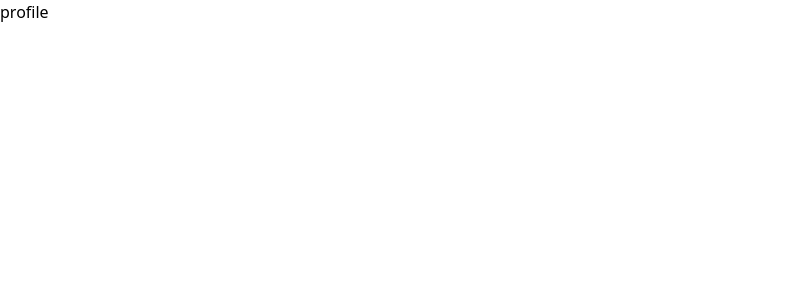
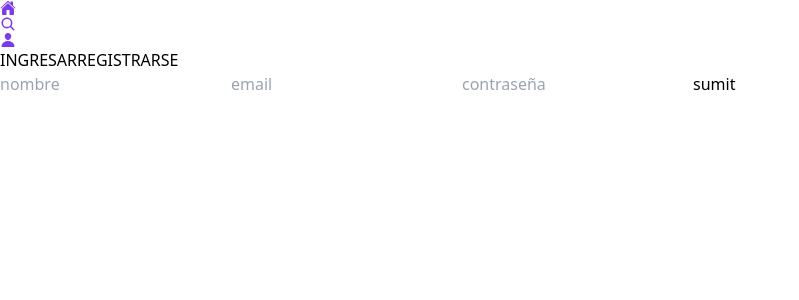
Before and after one commit to Luc0903/meta_tienda-frontend, a React (Vite) app: page /profile in a window 1280 px wide. Shown: the top 300 px of the page, without its empty margins (0-799 px from the left). Built offline with nearby package versions, Linux system fonts and the light colour scheme.

Commit message:
:recycle: Creating hook for admin functions and code formatting, adding profile page functinalities

```diff
--- a/src/components/NewProductForm.jsx
+++ b/src/components/NewProductForm.jsx
@@ -5,8 +5,9 @@ function NewProductForm({ productInputs, handleChange, handleSubmit, fileInput }
     <form onSubmit={handleSubmit} className=' flex flex-col'>
       {productInputs.map((elem) => {
         return (
+          <div key={elem.name}>
+            <label>{elem.label}</label>
             <input
-            key={elem.name}
               className={elem.styles}
               placeholder={elem.placeholder}
               name={elem.name}
@@ -14,53 +15,9 @@ function NewProductForm({ productInputs, handleChange, handleSubmit, fileInput }
               value={elem.value}
               autoComplete='off'
             />
+          </div>
         );
       })}
-      {/* <input
-        type='text'
-        className=''
-        placeholder='Nombre del producto'
-        name='name'
-        onChange={handleChange}
-        value={clotheInfo.name}
-        autoComplete='off'
-      />
-      <input
-        type='text'
-        className=''
-        placeholder='Info del producto'
-        name='description'
-        onChange={handleChange}
-        value={clotheInfo.description}
-        autoComplete='off'
-      />
-      <input
-        type='text'
-        className=''
-        placeholder='ej: Jeans, etc'
-        name='category'
-        onChange={handleChange}
-        value={clotheInfo.category}
-        autoComplete='off'
-      />
-      <input
-        type='text'
-        className=''
-        placeholder='Solo números'
-        name='price'
-        onChange={handleChange}
-        value={clotheInfo.price}
-        autoComplete='off'
-      />
-      <input
-        type='text'
-        className=''
-        placeholder='Solo números'
-        name='stock'
-        onChange={handleChange}
-        value={clotheInfo.stock}
-        autoComplete='off'
-      /> */}
       <input type='file' name='productImage' ref={fileInput} accept='image/png, image/jpeg' />
       <button className=' bg-black text-zinc-50' type='submit'>
         Agregar producto
--- /dev/null
+++ b/src/hooks/useAdminFunctions.js
@@ -0,0 +1,54 @@
+import { useState, createRef } from 'react';
+import axios from 'axios';
+
+function useAdminFunctions() {
+  const fileInput = createRef();
+
+  const initialValue = {
+    name: '',
+    description: '',
+    category: '',
+    price: '',
+    stock: '',
+  };
+
+  const [clotheInfo, setClotheInfo] = useState(initialValue);
+
+  function handleChange(e) {
+    setClotheInfo({
+      ...clotheInfo,
+      [e.target.name]: e.target.value,
+    });
+  }
+
+  async function handleSubmit(e) {
+    e.preventDefault();
+
+    const formData = new FormData();
+    formData.append('clotheImage', fileInput.current.files[0]);
+
+    try {
+      let serverResponse = await fetch('http://localhost:8000/api/images', {
+        method: 'POST',
+        body: formData,
+        mode: 'cors',
+      });
+
+      let imageFileData = await serverResponse.json();
+
+      if (imageFileData) {
+        const { data } = await axios.post('http://localhost:8000/api/products', {
+          ...clotheInfo,
+          url: imageFileData.result.secure_url,
+        });
+        console.log(data.createdProduct);
+      }
+    } catch (error) {
+      console.log('Mensaje de error', error);
+    }
+  }
+
+  return { handleChange, clotheInfo, handleSubmit, fileInput };
+}
+
+export default useAdminFunctions;
--- a/src/pages/AdminPage.jsx
+++ b/src/pages/AdminPage.jsx
@@ -1,20 +1,8 @@
-import { useState, createRef } from 'react';
-import { v4 as uuidv4 } from 'uuid';
 import NewProductForm from '../components/NewProductForm';
-import axios from 'axios';
+import useAdminFunctions from '../hooks/useAdminFunctions';
 
 export default function AdminPage() {
-  const fileInput = createRef();
-
-  const initialValue = {
-    name: '',
-    description: '',
-    category: '',
-    price: '',
-    stock: '',
-  };
-
-  const [clotheInfo, setClotheInfo] = useState(initialValue);
+  const { handleChange, clotheInfo, handleSubmit, fileInput } = useAdminFunctions();
 
   const productInputs = [
     {
@@ -59,48 +47,14 @@ export default function AdminPage() {
     },
   ];
 
-  function handleChange(e) {
-    setClotheInfo({
-      ...clotheInfo,
-      [e.target.name]: e.target.value,
-    });
-  }
-
-  async function handleSubmit(e) {
-    e.preventDefault();
-
-    const formData = new FormData();
-    formData.append('clotheImage', fileInput.current.files[0]);
-
-    try {
-      let serverResponse = await fetch('http://localhost:8000/api/images', {
-        method: 'POST',
-        body: formData,
-        mode: 'cors',
-      });
-
-      let imageFileData = await serverResponse.json();
-
-      if (imageFileData) {
-        const { data } = await axios.post('http://localhost:8000/api/products', {
-          ...clotheInfo,
-          url: imageFileData.result.secure_url,
-        });
-        console.log(data.createdProduct);
-      }
-    } catch (error) {
-      console.log('Mensaje de error', error);
-    }
-  }
-
   return (
     <div>
       <NewProductForm
         productInputs={productInputs}
+        clotheInfo={clotheInfo}
         handleChange={handleChange}
         handleSubmit={handleSubmit}
         fileInput={fileInput}
-        clotheInfo={clotheInfo}
       />
     </div>
   );
--- a/src/pages/ProfilePage.jsx
+++ b/src/pages/ProfilePage.jsx
@@ -1,7 +1,83 @@
+import { useState } from 'react';
+import NavBar from '../components/NavBar';
+import axios from 'axios';
 
+function ProfilePage() {
+  const initialValue = { name: '', email: '', password: '' };
 
-function ProfilePage(){
-    return <div>profile</div>
+  const [isLogging, setIsLogging] = useState(false);
+  const [userData, setUserData] = useState(initialValue);
+
+  function handleChange(e) {
+    setUserData({
+      ...userData,
+      [e.target.name]: e.target.value,
+    });
+  }
+
+  async function handleSubmit(e) {
+    e.preventDefault();
+    if (isLogging) {
+      try {
+        const { data } = await axios.post('http://localhost:8000/api/v1/user/login', { userData });
+      } catch (error) {
+        console.log(error);
+      }
+    } else {
+      try {
+        const { data } = await axios.post('http://localhost:8000/api/v1/user/register', {
+          ...userData,
+        });
+        console.log(data);
+      } catch (error) {
+        console.log(error);
+      }
+    }
+  }
+
+  return (
+    <div>
+      <NavBar />
+      <div>
+        <button onClick={() => setIsLogging(true)}>INGRESAR</button>
+        <button
+          onClick={() => {
+            setIsLogging(false);
+            console.log(isLogging);
+          }}
+        >
+          REGISTRARSE
+        </button>
+      </div>
+      <form onSubmit={handleSubmit}>
+        <input
+          type='text'
+          placeholder='nombre'
+          name='name'
+          className=''
+          onChange={handleChange}
+          value={userData.name}
+        />
+        <input
+          type='text'
+          placeholder='email'
+          name='email'
+          className=''
+          onChange={handleChange}
+          value={userData.email}
+        />
+        <input
+          type='text'
+          placeholder='contraseña'
+          name='password'
+          className=''
+          onChange={handleChange}
+          value={userData.password}
+        />
+        <button type='submit'>sumit</button>
+      </form>
+    </div>
+  );
 }
 
 export default ProfilePage;
```
Lines whose indentation alone changed are shown as unchanged.
